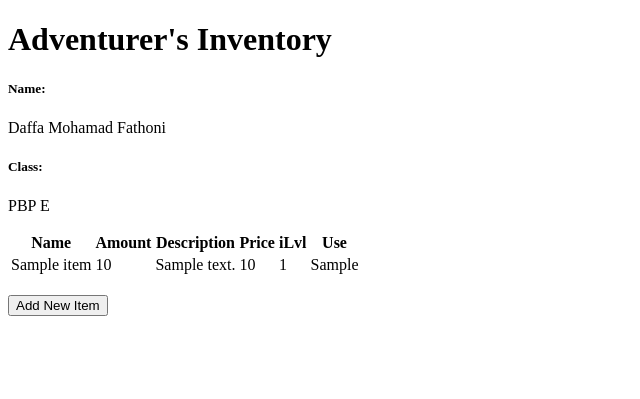
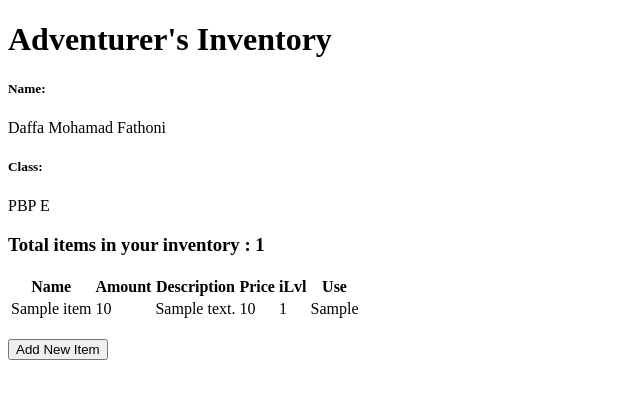
Before and after one commit to fathonidf/adventurers-inventory, a Django app: page / in a window 1280 px wide. Shown: the top 399 px of the page, without its empty margins (0-640 px from the left). Run offline with Django 4.2, Linux system fonts and the light colour scheme; tables that the repository leaves empty hold one stand-in row (values such as "Sample post").

Commit message:
Finished Tugas 3

```diff
--- a/main/templates/main.html
+++ b/main/templates/main.html
@@ -8,6 +8,9 @@
 
     <h5>Class:</h5>
     <p>{{class}}</p>
+
+
+<h3>Total items in your inventory : {{total_items}}</h3>
 
 <table>
     <tr>
--- a/main/views.py
+++ b/main/views.py
@@ -9,11 +9,13 @@ from django.core import serializers
 # Create your views here.
 def show_main(request):
     items = Item.objects.all()
+    total_items = items.count()
 
     context = {
         'app_name': 'Adventurer\'s Inventory',
         'name': 'Daffa Mohamad Fathoni',
         'class': 'PBP E',
+        'total_items': total_items,
         'items': items
     }
 
```
Also changed, not shown: README.md.
